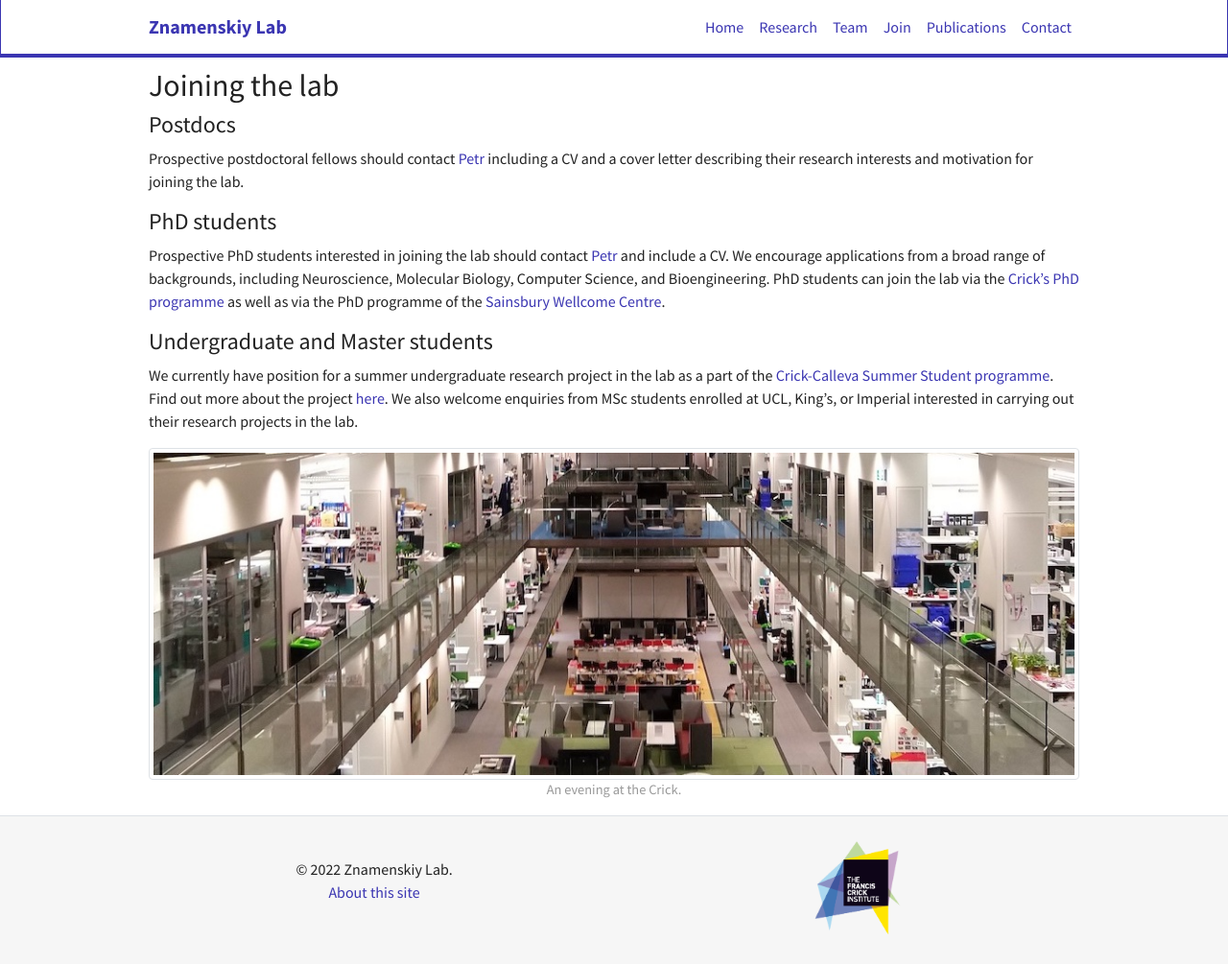
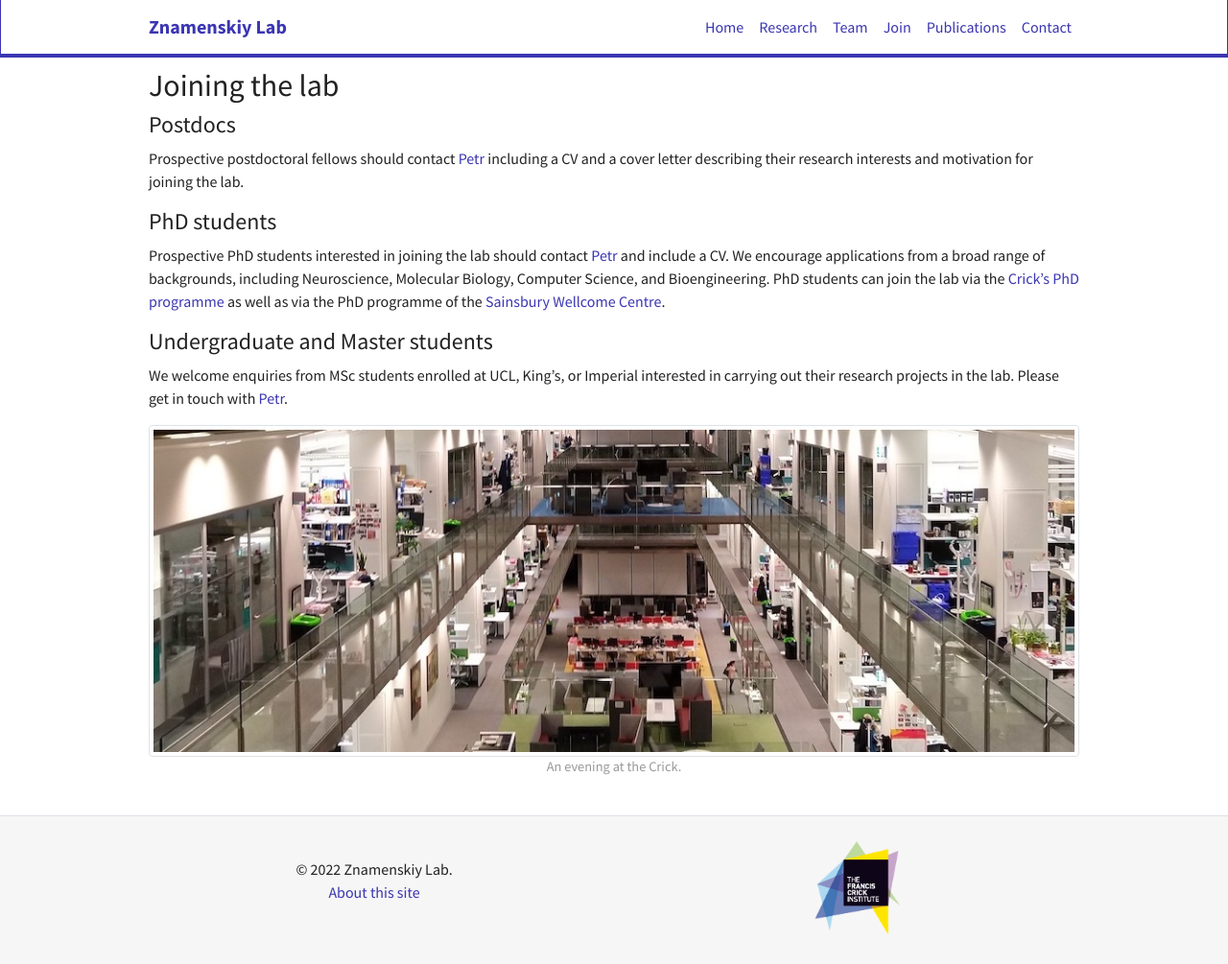
Before and after one commit to znamlab/znamlab.github.io, a Jekyll site: the page built from _pages/vacancies.md, in a window 1280 px wide and 1005 px high. Shown: the whole window at 96% size. Built offline with Jekyll 4.4.1, drawn with Linux system fonts in a browser that asks for light colours; nearby versions of some CDN libraries.

Commit message:
Fix typo and update vacancies

```diff
--- a/_pages/vacancies.md
+++ b/_pages/vacancies.md
@@ -22,9 +22,9 @@ via the [Crick's PhD programme](https://www.crick.ac.uk/careers-study/students/p
 as well as via the PhD programme of the [Sainsbury Wellcome Centre](https://www.sainsburywellcome.org/web/content/phd-programme).
 
 ## Undergraduate and Master students
-We currently have position for a summer undergraduate research project in the lab as a part of the [Crick-Calleva Summer Student programme](https://www.crick.ac.uk/careers-study/students/summer-students). Find out more about the project [here](https://www.crick.ac.uk/careers-study/students/summer-students/positions-crick-calleva-summer-student-programme/identifying-genes-that-shape-the-wiring-of-long-range-neocortical-projections-during-development).
-We also welcome enquiries from MSc students enrolled at UCL, King's, or Imperial
-interested in carrying out their research projects in the lab.
+We welcome enquiries from MSc students enrolled at UCL, King's, or Imperial
+interested in carrying out their research projects in the lab. Please get in
+touch with <a href="{{ site.url }}{{ site.baseurl }}/contact">Petr</a>.
 
 <figure class="figure text-center">
 <img src="{{ site.url }}{{ site.baseurl }}/images/carousel/crick_photo.jpg" class="img-thumbnail w-100" alt="An evening at the Crick.">
```
Also changed, not shown: _pages/home.md (+1 -1 lines), images/members/Antonio.jpg.
